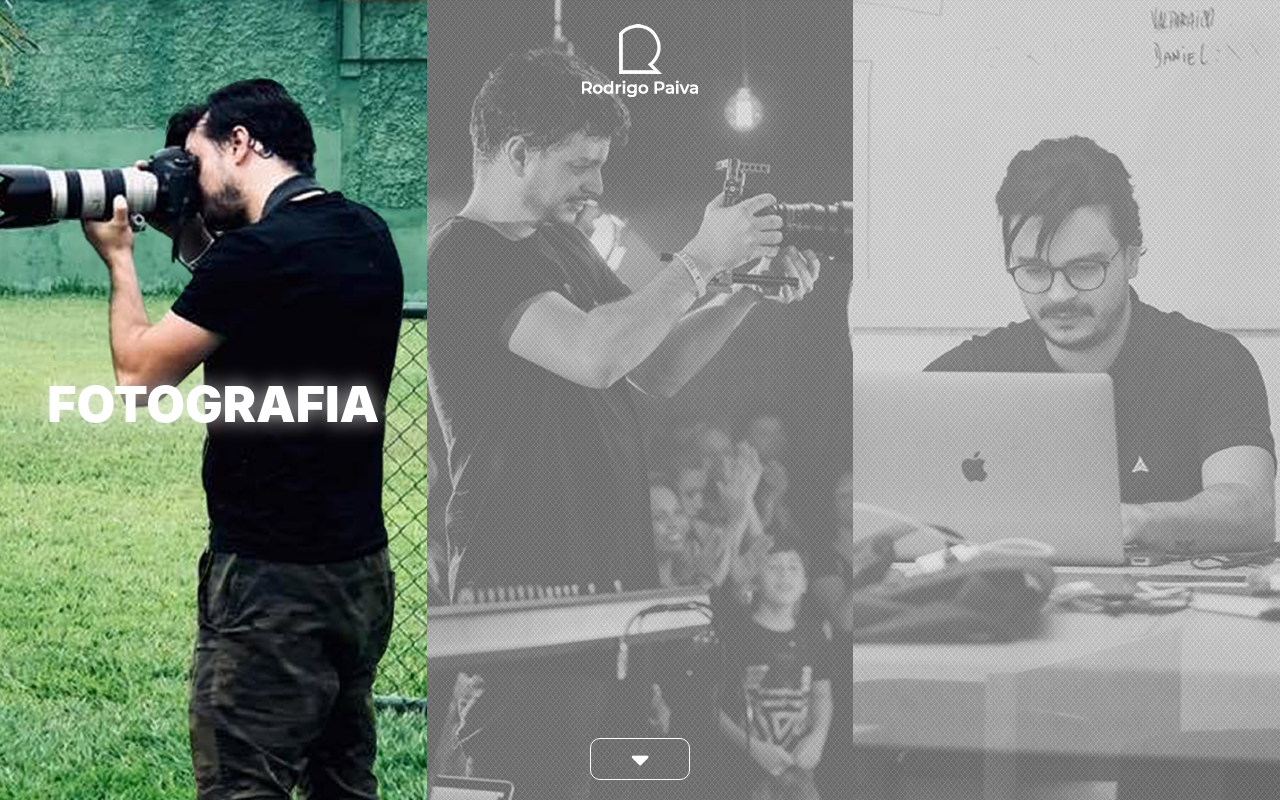
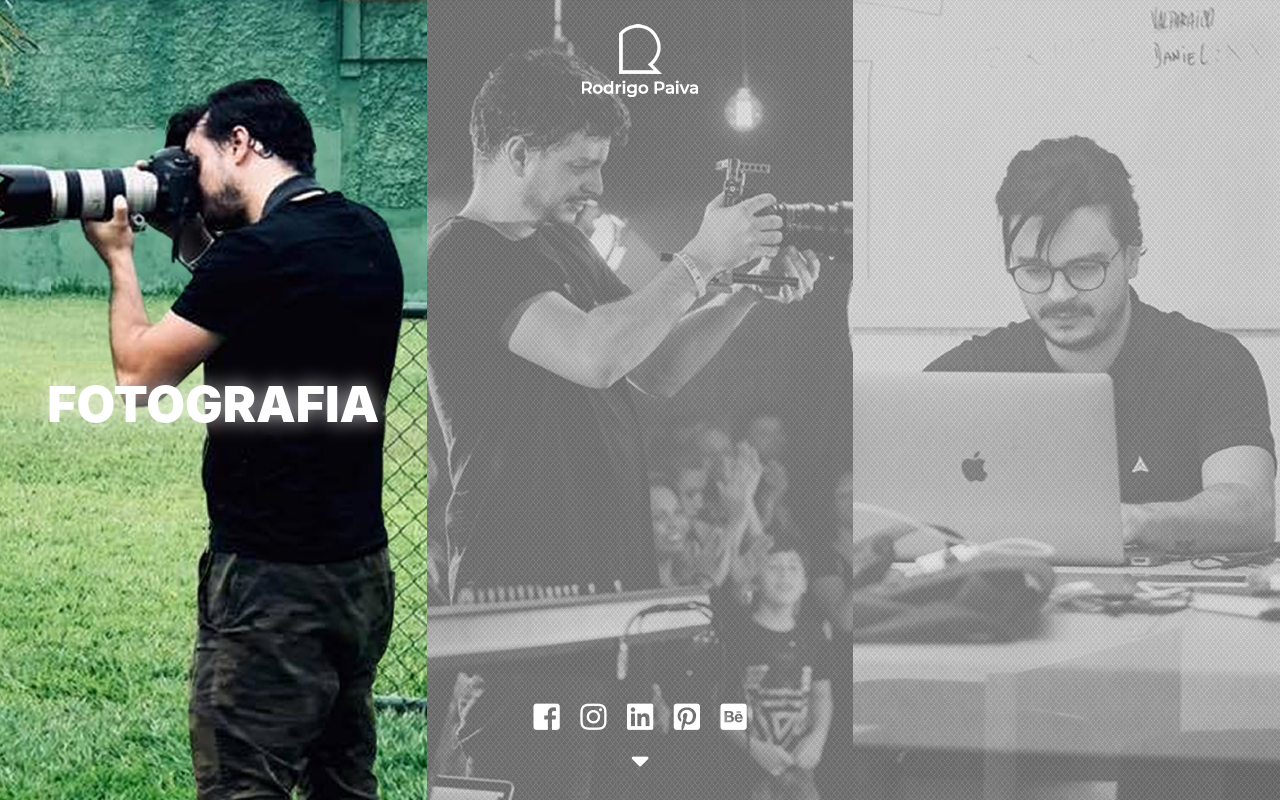
Before and after one commit to regisds28/site-rodrigo, a PHP site: page / in a window 1280 px wide. Run offline with PHP 8.4, Linux system fonts and the light colour scheme; some libraries are stand-ins or nearby versions.

Commit message:
adicionando ícones de social media

```diff
--- a/css/style.css
+++ b/css/style.css
@@ -49,14 +49,52 @@ html,
   transition: opacity 1s;
 }
 
-.btnBottomPresentation i {
+.btnBottomPresentation .fas {
   color: #fff;
   font-size: 30px;
   align-items: center;
-  border: 0.5px solid;
   padding: 0px 40px 10px 40px;
   border-radius: 10px;
   cursor: pointer;
+}
+.btnBottomPresentation .fab {
+  color: #fff;
+  font-size: 30px;
+  align-items: center;
+  margin: 8px;
+  cursor: pointer;
+}
+
+.btnBottomPresentation .fas:hover {
+  background: #ccc;
+  opacity: 0.3;
+  color: #000;
+}
+
+.btnBottomPresentation {
+  vertical-align: bottom;
+}
+
+.fa-instagram-square:before {
+  content: '\e055';
+}
+
+.menu-presentation ul li {
+  display: inline;
+  list-style: none;
+  font-weight: bold;
+  letter-spacing: -1px;
+  font-style: italic;
+  margin: 0 10px;
+}
+
+.point {
+  font-size: 16px;
+  margin-bottom: 0px;
+}
+
+.social-media i {
+  margin: 4px;
 }
 
 .btnTopPresentation i {
@@ -69,18 +107,8 @@ html,
   cursor: pointer;
 }
 
-.btnBottomPresentation {
-  vertical-align: bottom;
-}
-
 .btnTopPresentation {
   vertical-align: top;
-}
-
-.btnBottomPresentation i:hover {
-  background: #ccc;
-  opacity: 0.3;
-  color: #000;
 }
 
 .btnTopPresentation i:hover {
@@ -105,6 +133,17 @@ html,
   height: calc(100vh - 240px);
   overflow: auto;
   z-index: 1;
+}
+
+.presentation::-webkit-scrollbar-track {
+  background-color: #f4f4f4;
+}
+.presentation::-webkit-scrollbar {
+  width: 6px;
+  background: #f4f4f4;
+}
+.presentation::-webkit-scrollbar-thumb {
+  background: #dad7d7;
 }
 
 .presentation h3 {
--- a/index.html
+++ b/index.html
@@ -41,6 +41,13 @@
         </div>
       </div>
       <div class="btnBottomPresentation text-center">
+        <div class="social-media">
+          <i class="fab fa-facebook-square"></i>
+          <i class="fab fa-instagram"></i>
+          <i class="fab fa-linkedin"></i>
+          <i class="fab fa-pinterest-square"></i>
+          <i class="fab fa-behance-square"></i>
+        </div>
         <i class="fas fa-sort-down"></i>
       </div>
     </div>
@@ -66,6 +73,25 @@
           Nascimento, Artes de Capas para Revistas e CDs/DVDs, Layout para
           Aplicativos e muitos mais.
         </p>
+        <hr />
+        <div class="menu-presentation text-center">
+          <ul>
+            <li>FOTOGRAFIA</li>
+            <li>VIDEOMAKER</li>
+            <li>DESIGNER GRÁFICO</li>
+          </ul>
+        </div>
+        <div class="social-media text-center">
+          <i class="fab fa-facebook-square"></i>
+          <i class="fab fa-instagram"></i>
+          <i class="fab fa-linkedin"></i>
+          <i class="fab fa-pinterest-square"></i>
+          <i class="fab fa-behance-square"></i>
+        </div>
+        <p class="info text-center">
+          rodrigopaiva@gmail.com <span class="point">&#9679;</span> +55 61 99269
+          2442
+        </p>
       </div>
     </div>
     <script defer src="./js/script.js"></script>
```
